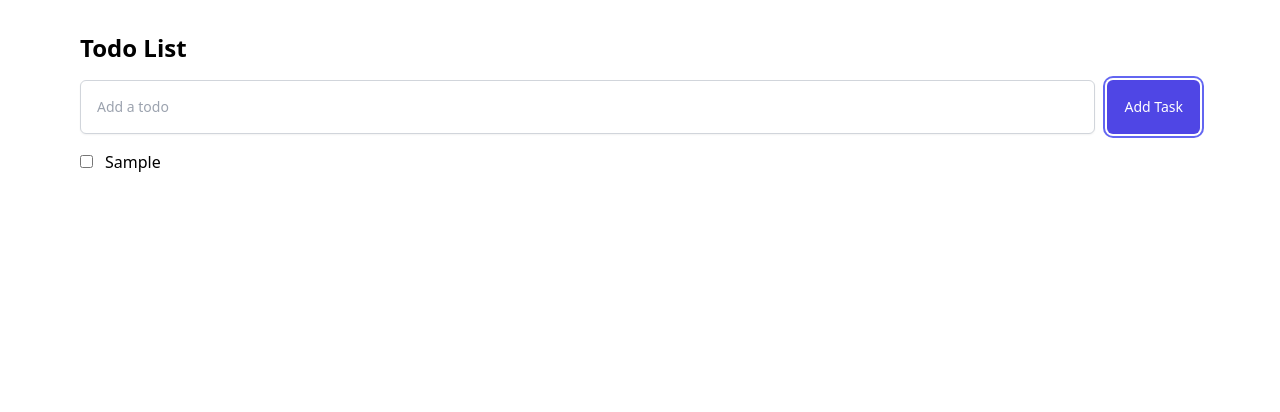
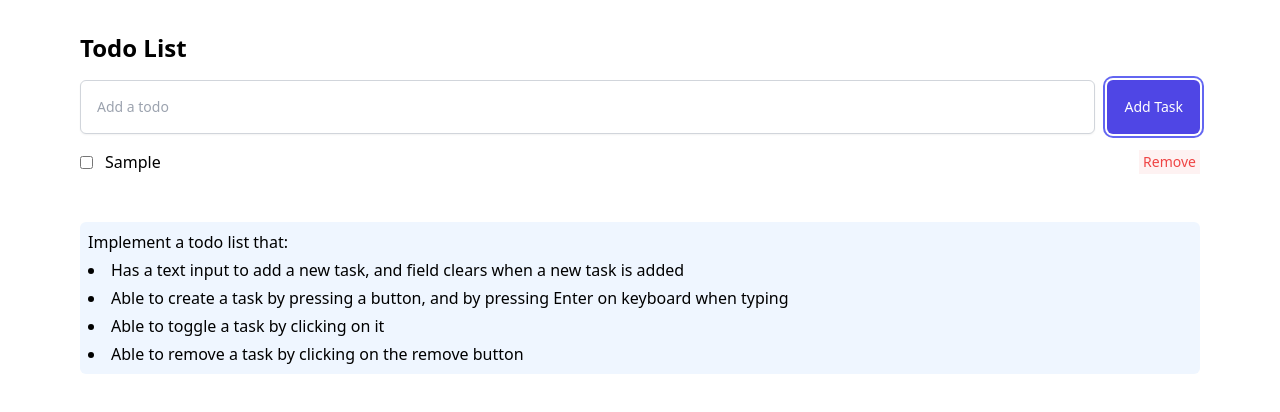
Before and after one commit to parssak/ds-react, a Next.js app: page /todo in a window 1280 px wide. Both pictures are taken after typing "Sample" into the empty fields and a click on the button "Add Task". Shown: the top 412 px of the page. Built offline with nearby package versions, Linux system fonts and the light colour scheme.

Commit message:
cleaned up todo list example

```diff
--- a/src/pages/todo.tsx
+++ b/src/pages/todo.tsx
@@ -6,8 +6,13 @@ interface ITodo {
   completed: boolean;
 }
 
-export default function TodoPage() {
-  const [todos, setTodos] = useState<ITodo[]>([]);
+const TodoList = ({
+  todos,
+  setTodos,
+}: {
+  todos: ITodo[];
+  setTodos: React.Dispatch<React.SetStateAction<ITodo[]>>;
+}) => {
   const [input, setInput] = useState("");
 
   const handleChange = (e) => {
@@ -33,9 +38,12 @@ export default function TodoPage() {
     );
   };
 
+  const removeTodo = (id) => {
+    setTodos(todos.filter((todo) => todo.id !== id));
+  };
+
   return (
-    <div className="container min-h-screen pt-8">
-      <h1 className="text-2xl font-bold mb-4">Todo List</h1>
+    <>
       <div className="flex space-x-3">
         <input
           className="p-4 shadow-sm focus:outline-none focus:ring-indigo-500 focus:border-indigo-500 block w-full sm:text-sm border border-gray-300 rounded-md"
@@ -52,18 +60,49 @@ export default function TodoPage() {
           Add Task
         </button>
       </div>
-      <ul className="w-full md:w-1/2 mt-4">
+      <ul className="w-full mt-4 space-y-2">
         {todos.map((todo) => (
           <li
             key={todo.id}
-            className={`cursor-pointer space-x-3 ${todo.completed ? "line-through" : ""}`}
+            className={`flex items-center cursor-pointer`}
             onClick={() => toggleTodo(todo.id)}
           >
-            <input type="checkbox" checked={todo.completed} />
-            <span>{todo.text}</span>
+            <input type="checkbox" checked={todo.completed} className="mr-3" />
+            <span className={todo.completed ? "line-through" : ""}>{todo.text}</span>
+            <button
+              className="ml-auto px-1 py-0.5 text-sm bg-red-50 text-red-500"
+              onClick={(e) => {
+                e.stopPropagation();
+                removeTodo(todo.id);
+              }}
+            >
+              Remove
+            </button>
           </li>
         ))}
       </ul>
+    </>
+  );
+};
+
+export default function TodoPage() {
+  const [todos, setTodos] = useState<ITodo[]>([]);
+  return (
+    <div className="container min-h-screen pt-8">
+      <h1 className="text-2xl font-bold mb-4">Todo List</h1>
+      <TodoList todos={todos} setTodos={setTodos} />
+      <div className="question my-12">
+        Implement a todo list that:
+        <ul className="list-inside list-disc mt-1 space-y-1">
+          <li>Has a text input to add a new task, and field clears when a new task is added</li>
+          <li>
+            Able to create a task by pressing a button, and by pressing Enter on keyboard when
+            typing
+          </li>
+          <li>Able to toggle a task by clicking on it</li>
+          <li>Able to remove a task by clicking on the remove button</li>
+        </ul>
+      </div>
     </div>
   );
 }
```
